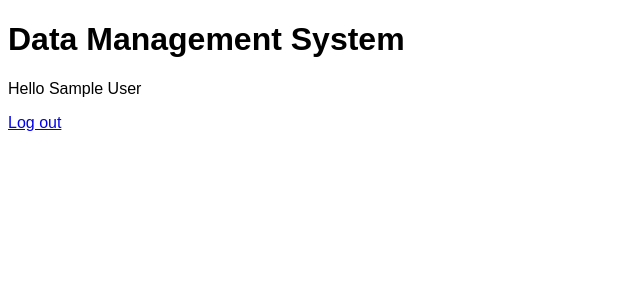
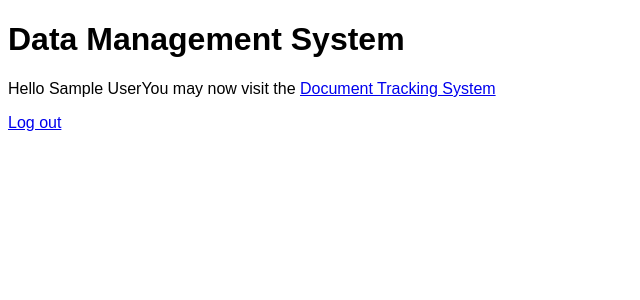
Before and after one commit to NoName3915/api, a PHP site: page /index.php in a window 1280 px wide. Shown: the top 300 px of the page, without its empty margins (0-640 px from the left). Run offline with PHP 8.4, Linux system fonts and the light colour scheme; the visitor is signed in with stand-in values (Sample User, id 1); tables that the repository leaves empty or names only in its code hold one stand-in row (values such as "Sample post").

Commit message:
Update index.php

```diff
--- a/security/index.php
+++ b/security/index.php
@@ -32,7 +32,8 @@ if (isset($_SESSION["user_id"])) {
 
         <?php if (isset($user)): ?>
 
-            <p>Hello <?= htmlspecialchars($user["name"]) ?></p>
+            <p>Hello <?= htmlspecialchars($user["name"]) ?>You may now visit the
+                <a href="front.html">Document Tracking System</a></p>
 
             <p><a href="logout.php">Log out</a></p>
 
```
